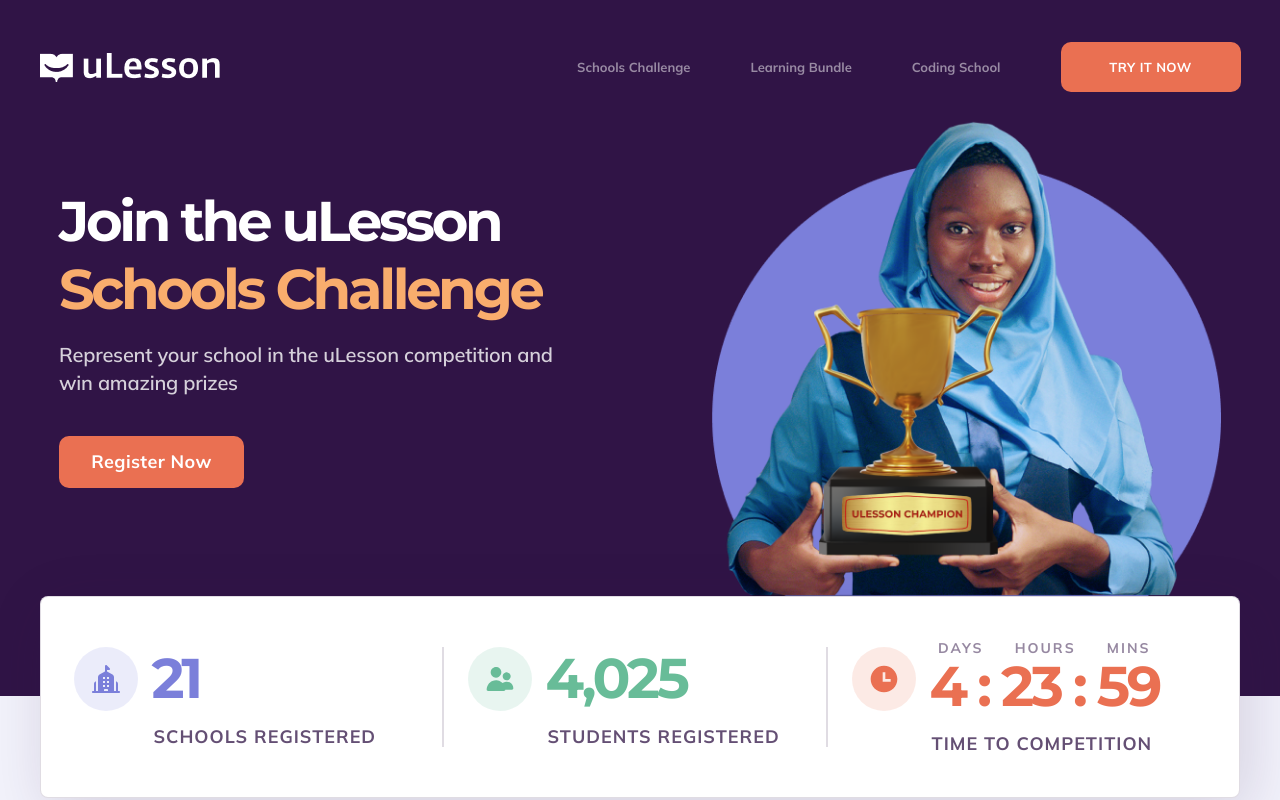
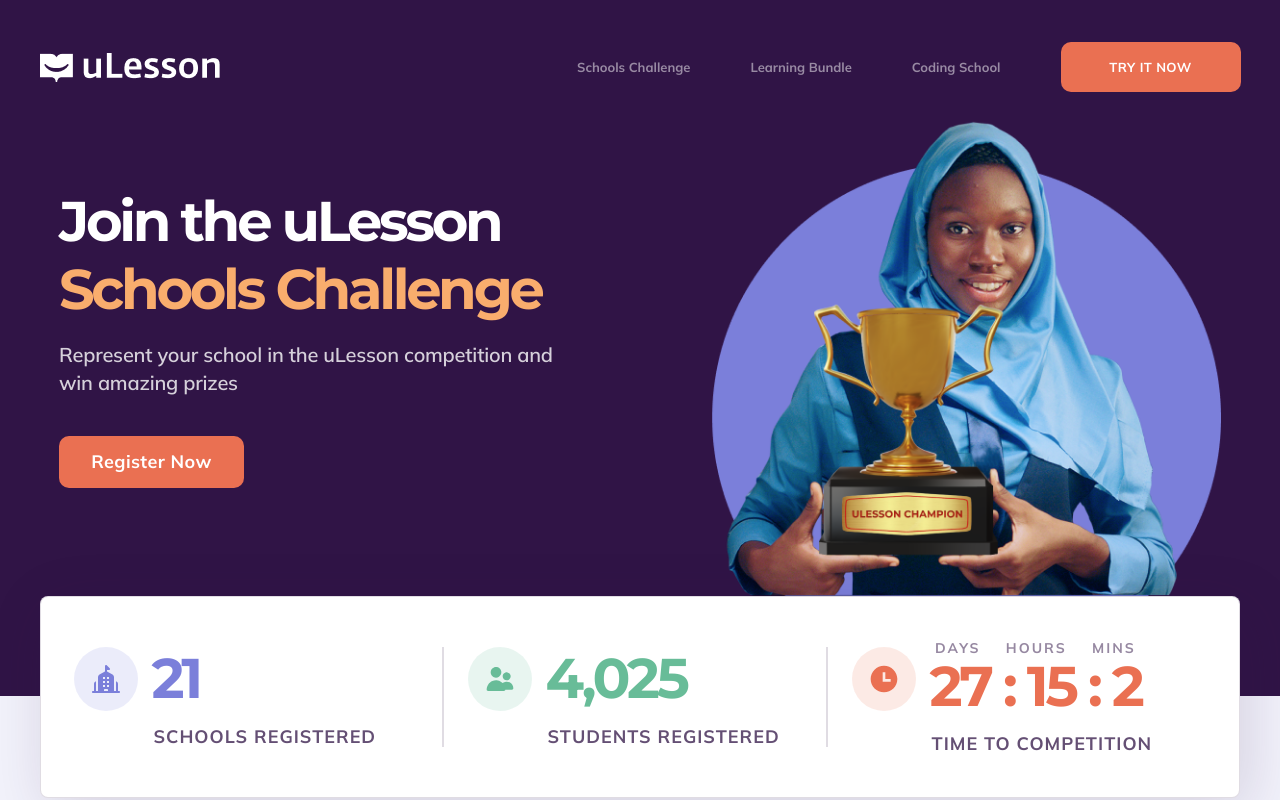
Before and after one commit to bharat1999/uLesson-Demo, a Next.js app: page / in a window 1280 px wide. Shown: the top 800 px of the page. Built offline with nearby package versions, Linux system fonts and the light colour scheme.

Commit message:
fixed countdown

```diff
--- a/components/Schools&Student.tsx
+++ b/components/Schools&Student.tsx
@@ -22,14 +22,8 @@
 
 export default function SchoolsStudents() {
 
-    const FIVE_DAYS_IN_MS = 5 * 24 * 60 * 60 * 1000;
-    const NOW_IN_MS = new Date().getTime();
-    const dateTimeAfterFiveDays = NOW_IN_MS + FIVE_DAYS_IN_MS;
-    const [targetDate, setTargetDate] = useState(
-        new Date(dateTimeAfterFiveDays)
-      );
 
-    const [days, hours, minutes] = useCountDown(targetDate);
+    const [days, hours, minutes] = useCountDown("August 15, 2022");
     return (
         <div className={style.body}>
             <div className={style.container}>
--- a/hooks/useCountDown.ts
+++ b/hooks/useCountDown.ts
@@ -1,7 +1,7 @@
 import { useEffect, useState } from "react";
 
 
-const useCountDown = (targetDate:Date) => {
+const useCountDown = (targetDate:string) => {
   const countDownDate = new Date(targetDate).getTime();
 
   const [countDown, setCountDown] = useState(
```
